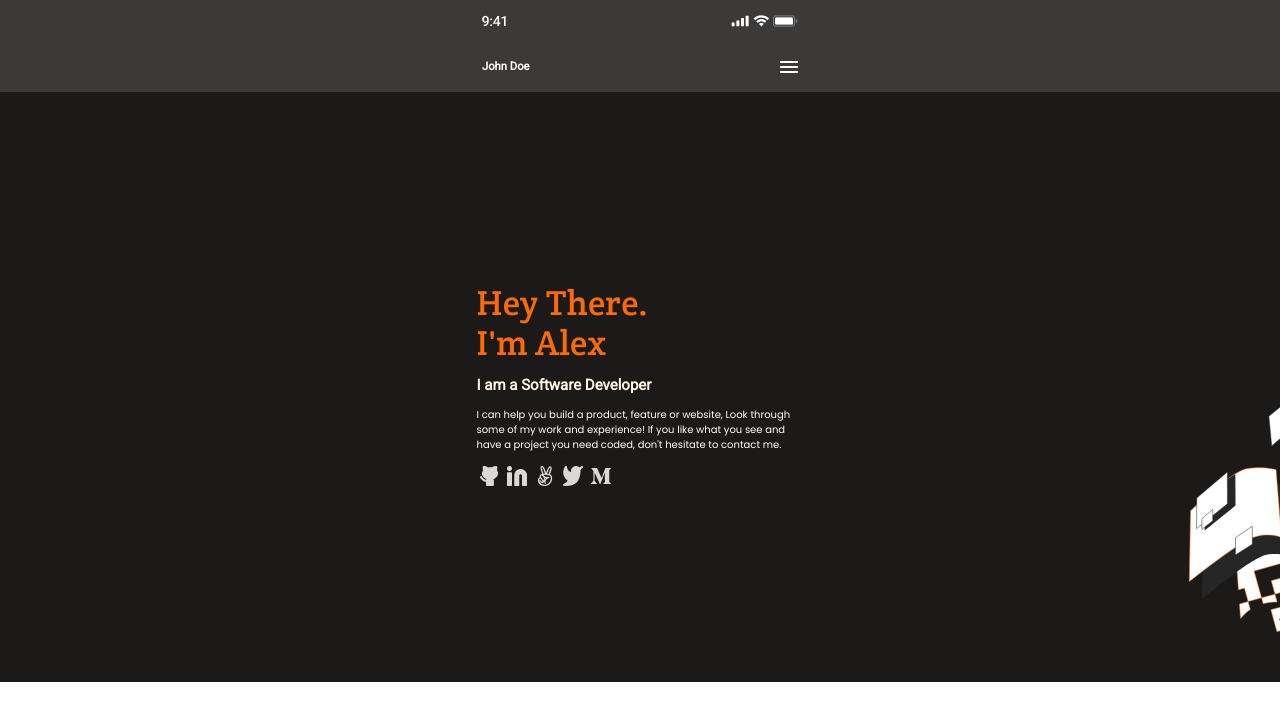
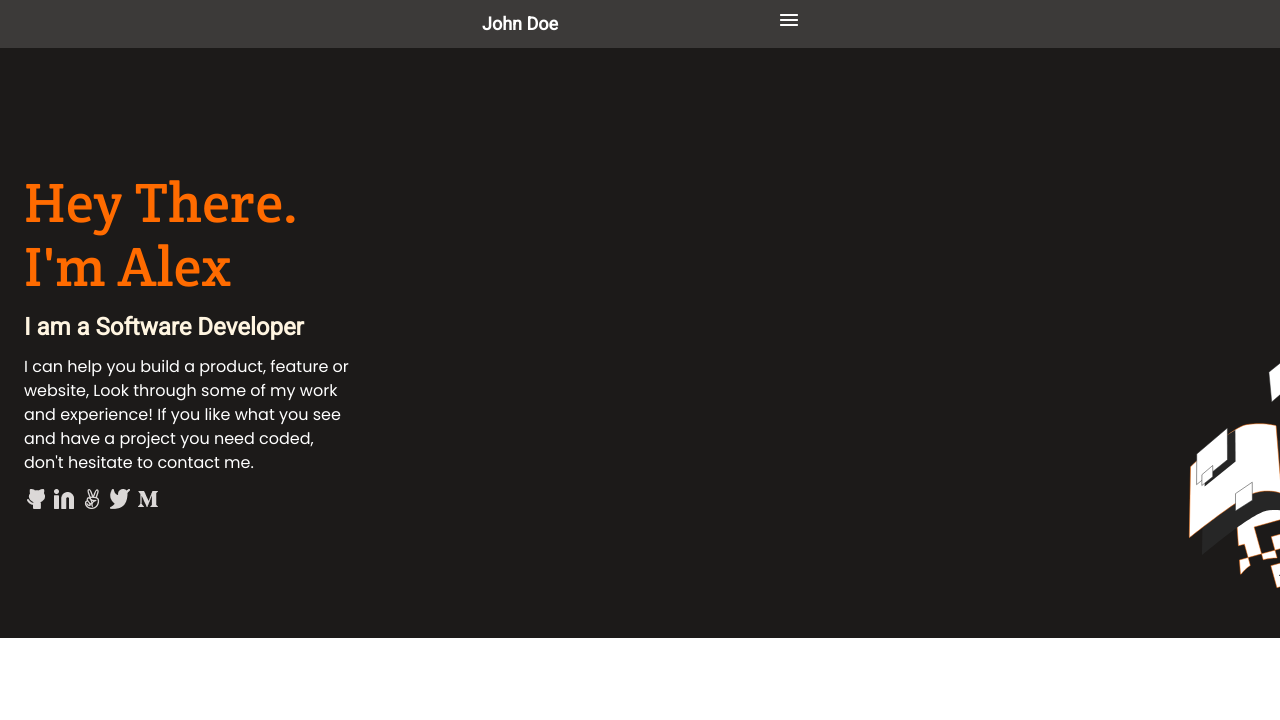
Before and after one commit to lorenzoworx/portfolio2, a website: page index.html in a window 1280 px wide. Drawn offline with Linux system fonts and the light colour scheme.

Commit message:
Make review changes

```diff
--- a/index.html
+++ b/index.html
@@ -11,36 +11,38 @@
 </head>
 <body>
     <section id="main">
-        <section class="statusBar bcGrey">
-            <div class="statusBarContent">
-                <div class="time"><img src="img/Time.png" alt=""></div>
-                <div class="statusIcons">
-                    <img src="img/Cellular.png" alt="">
-                    <img src="img/Wifi.png" alt="">
-                    <img src="img/Battery.png" alt="">
-                </div>
-            </div>
-        </section>
-        <section class="navigation bcGrey">
+        <header class="navigation bcGrey">
             <div class="navigationContent">
-                <p class="roboto white w700 s18 lh24">John Doe</p>
+                <a class="roboto white w700 s18 lh24">John Doe</a>
                 <nav>
                     <img src="img/Union.png" alt="">
                 </nav>
             </div>
-        </section>
+        </header>
         <section class="headline">
             <div class="headlineContent">
                 <h1 class="crete w400 s56 lh64 ls037 orange width327">Hey There. <br>I'm Alex </h1>
                 <p class="roboto w700  s24 lh32 white1 width327">I am a Software Developer</p>
                 <p class="poppins w400 s16 lh24 white width327">I can help you build a product, feature or website, Look through some of my work and experience! If you like what you see and have a project
                     you need coded, don't hesitate to contact me.</p>
-                <div>
-                    <a href="#"><img src="img/gitHub.png" alt=""></a>
-                    <a href="#"><img src="img/linkedin.png" alt=""></a>
-                    <a href="#"><img src="img/angellist.png" alt=""></a>
-                    <a href="#"><img src="img/twitter.png" alt=""></a>
-                    <a href="#"><img src="img/medium.png" alt=""></a>
+                <div class="socialIcons">
+                    <ul>
+                        <li>
+                            <a href="#"><img src="img/gitHub.png" alt=""></a>
+                        </li>
+                        <li>
+                            <a href="#"><img src="img/linkedin.png" alt=""></a>
+                        </li>
+                        <li>
+                            <a href="#"><img src="img/angellist.png" alt=""></a>
+                        </li>
+                        <li>
+                            <a href="#"><img src="img/twitter.png" alt=""></a>
+                        </li>
+                        <li>
+                            <a href="#"><img src="img/medium.png" alt=""></a>
+                        </li>
+                    </ul>
                 </div>
             </div>
         </section>
--- a/styles.css
+++ b/styles.css
@@ -37,45 +37,32 @@ body {
 .w500 { font-weight: 500; }
 .w700 { font-weight: 700; }
 
-.s15 { font-size: 0.938rem; }
-.s16 { font-size: 1rem; }
-.s17 { font-size: 1.063rem; }
-.s18 { font-size: 1.125rem; }
-.s22 { font-size: 1.375rem; }
-.s24 { font-size: 1.5rem; }
-.s32 { font-size: 2rem; }
-.s40 { font-size: 2.5rem; }
-.s56 { font-size: 3.5rem; }
-.s72 { font-size: 4.5rem; }
+.s15 { font-size: 15px; }
+.s16 { font-size: 16px; }
+.s17 { font-size: 17px; }
+.s18 { font-size: 18px; }
+.s22 { font-size: 22px; }
+.s24 { font-size: 24px; }
+.s32 { font-size: 32px; }
+.s40 { font-size: 40px; }
+.s56 { font-size: 56px; }
+.s72 { font-size: 72px; }
 
-.lh20 { line-height: 1.25rem; }
-.lh24 { line-height: 1.5rem; }
-.lh32 { line-height: 2rem; }
-.lh43 { line-height: 2.688rem; }
-.lh44 { line-height: 2.75rem; }
-.lh52 { line-height: 3.25rem; }
-.lh64 { line-height: 4rem; }
-.lh88 { line-height: 5.5rem; }
+.lh20 { line-height: 20px; }
+.lh24 { line-height: 24px; }
+.lh32 { line-height: 32px; }
+.lh43 { line-height: 43px; }
+.lh44 { line-height: 44px; }
+.lh52 { line-height: 52px; }
+.lh64 { line-height: 64px; }
+.lh88 { line-height: 88px; }
 
 .ls048 { letter-spacing: 0.03rem; }
-.ls037 { letter-spacing: 0.023rem; }
+.ls037 { letter-spacing: 0.37px; }
 
 #main {
   display: flex;
   flex-direction: column;
-}
-
-.statusBar {
-  display: flex;
-  justify-content: center;
-  height: 44px;
-  align-items: center;
-}
-
-.statusBarContent {
-  display: flex;
-  width: 316px;
-  justify-content: space-between;
 }
 
 .navigation {
@@ -96,7 +83,7 @@ body {
   height: 590px;
   flex-direction: column;
   justify-content: center;
-  align-items: center;
+  padding-left: 24px;
   background: #1c1a19 url("img/introBkg.svg") no-repeat;
   background-position: 100% 100%;
 }
@@ -107,3 +94,11 @@ body {
   width: 327px;
   gap: 12px;
 }
+
+.socialIcons>ul{
+    list-style: none;
+}
+
+.socialIcons>ul>li{
+    display: inline;
+}
```
Also changed, not shown: README.md.
